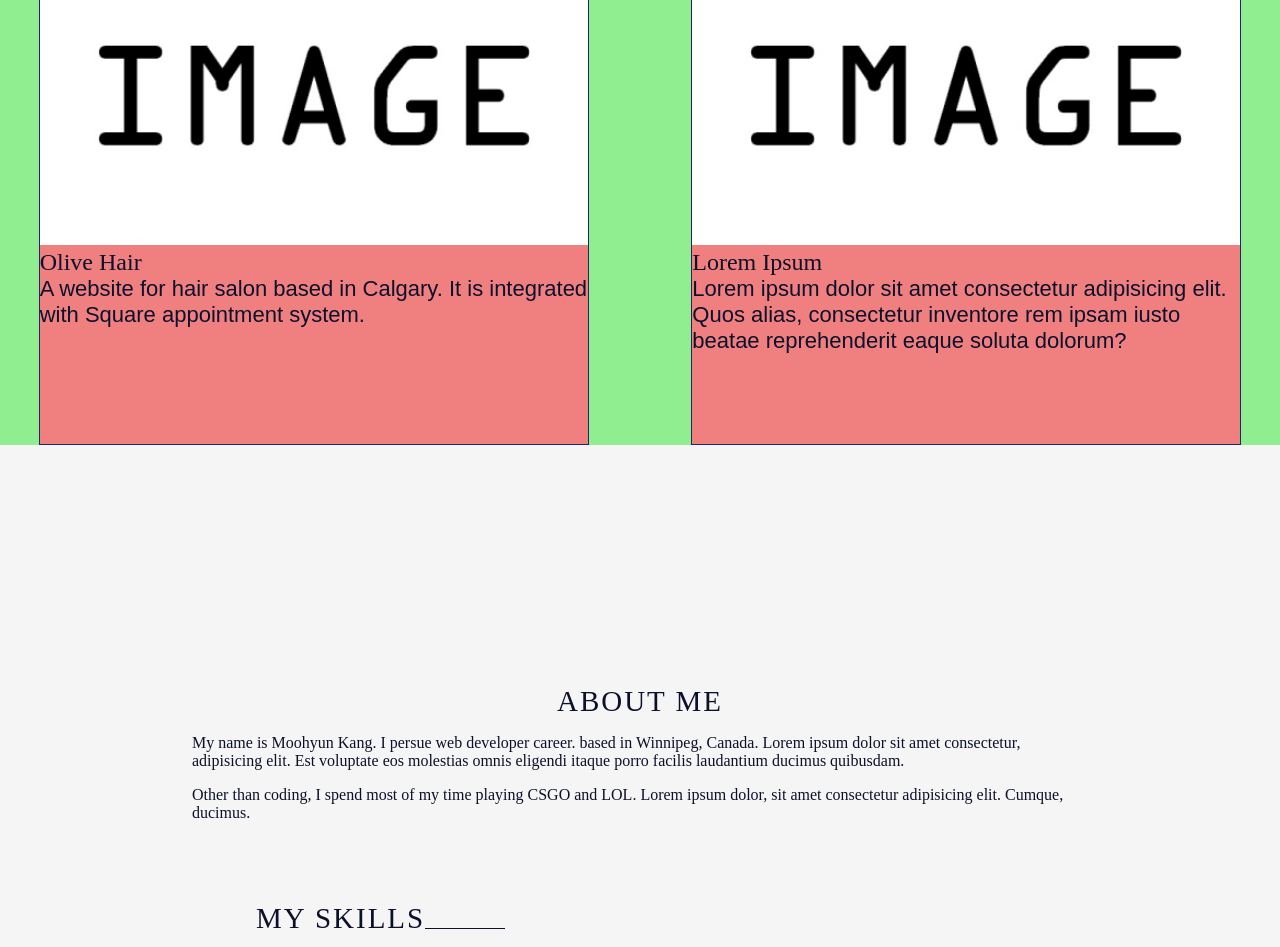
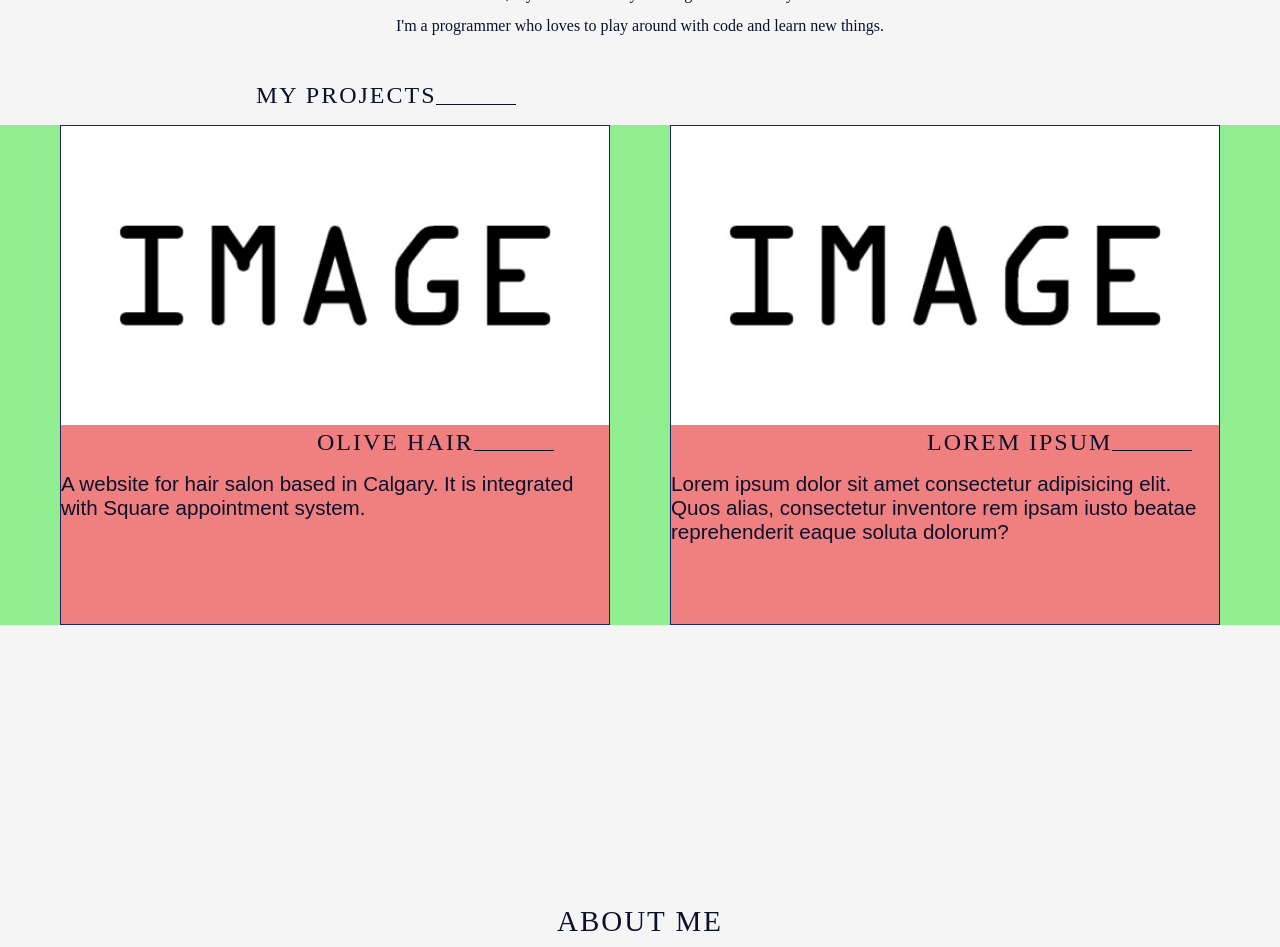
Before and after one commit to moohka/my-portfolio-3.0, a React (Create React App) app: page / in a window 1280 px wide. Shown: the part 280-1227 px from the top of the page. Built offline with nearby package versions, Linux system fonts and the light colour scheme; a web font is replaced by a local one.

Commit message:
sub-title style

```diff
--- a/src/components/mains/About.jsx
+++ b/src/components/mains/About.jsx
@@ -11,10 +11,16 @@ const About = () => {
         <h1 className="about-me-h">About Me</h1>
 
         <p className="about-me-p">
-          My name is Moohyun Kang. I persue web developer career. based in
-          Winnipeg, Canada. Lorem ipsum dolor sit amet consectetur, adipisicing
-          elit. Est voluptate eos molestias omnis eligendi itaque porro facilis
-          laudantium ducimus quibusdam.
+          Hello, I am a web developer based in Winnipeg, MB Canada. Initially, I
+          studied aviation in Providence UC. However, I felt that it was not for
+          me. I dropped out of the school during Covid time and looked for
+          different career path. Then I came across with Computer Science. I
+          enrolled into a certificate program, Software Development, offered by
+          Red River College. I learned general computer science, relational
+          database (SQL) and Java. During the learning, I found my interest in
+          Web Development. So, I continued studying on that field on my own. I'm
+          looking forward to make the leap and continue refining my skills with
+          the right company.
         </p>
 
         <p className="about-me-p">
--- a/src/components/mains/Home.jsx
+++ b/src/components/mains/Home.jsx
@@ -5,8 +5,15 @@ const Home = () => {
     <div className="main" id="home">
       <div className="home-intro">
         <h1 className="intro-title">Web Developer, Programer</h1>
-        <p className="intro-greeting">Hello, my name is Moohyun Kang</p>
+        <p className="intro-greeting">
+          Hello, my name is Moohyun Kang. Nice to meet you
+          <br />
+          I'm a programmer who loves to play around with code and learn new
+          things.
+        </p>
       </div>
+
+      <div className="effect"></div>
 
       <Projects />
     </div>
--- a/src/components/subs/Projects.jsx
+++ b/src/components/subs/Projects.jsx
@@ -3,6 +3,9 @@ import image from "../../visuals/image.jpg";
 const Projects = () => {
   return (
     <div className="sub" id="projects">
+      <h2 className="project-title">My Projects</h2>
+
+      <div className="project-container">
         <div className="project-div">
           <img className="project-thumbnail" alt="thumbnail" src={image}></img>
           <h2 className="project-title">Olive Hair</h2>
@@ -22,6 +25,7 @@ const Projects = () => {
           </p>
         </div>
       </div>
+    </div>
   );
 };
 
--- a/src/styles/scss/_About.scss
+++ b/src/styles/scss/_About.scss
@@ -2,15 +2,17 @@
 
 #about {
   & .about-me {
-    margin-bottom: 10vh;
+    margin-bottom: 15vh;
 
     & .about-me-h {
       @include main-title;
     }
 
     & .about-me-p {
+      font-size: $font-size-medium;
       margin: 1rem auto;
       width: 70vw;
+      line-height: 1.6rem;
     }
   }
 } //end of about
--- a/src/styles/scss/_Home.scss
+++ b/src/styles/scss/_Home.scss
@@ -1,12 +1,11 @@
 @use "abstracts" as *;
 
 #home {
-  //dev
-  background-color: skyblue;
+  margin-top: 10vh;
 
   & .intro-title {
     font-weight: 100;
-    font-size: 50px;
+    font-size: 60px;
     margin-bottom: 2rem;
     text-align: center;
   }
@@ -14,5 +13,6 @@
   & .intro-greeting {
     margin-bottom: 5vh;
     text-align: center;
+    line-height: 2rem;
   }
 } //end of home
--- a/src/styles/scss/_Projects.scss
+++ b/src/styles/scss/_Projects.scss
@@ -1,16 +1,22 @@
 @use "abstracts" as *;
 
 #projects {
-  display: grid;
-  grid-template-columns: repeat(auto-fit, minmax(0, 550px));
-  justify-content: space-evenly;
-  gap: 10vh 5vw;
-  //dev
-  background-color: lightgreen;
+  & .project-title {
+    @include sub-title;
+    margin-bottom: 1rem;
+  }
 
-  .project-div {
+  & .project-container {
+    display: grid;
+    grid-template-columns: repeat(auto-fit, minmax(400px, 550px));
+    justify-content: space-evenly;
+    gap: 10vh 0;
+    //dev
+    background-color: lightgreen;
+  }
+
+  & .project-div {
     border: 1px solid $color-main;
-    width: 100%;
     height: 500px;
     margin: auto;
     //dev
--- a/src/styles/scss/_Skills.scss
+++ b/src/styles/scss/_Skills.scss
@@ -2,23 +2,11 @@
 
 #skills {
   & .skill-title {
-    @include main-title;
-    position: relative;
-    display: inline-block;
-    margin-left: 20vw;
-    text-align: left;
+    @include sub-title;
+    margin-bottom: 1rem;
 
     @include tablet {
       margin-left: 0;
-    }
-
-    &::before {
-      content: "";
-      position: absolute;
-      width: 5rem;
-      height: 0.9em;
-      right: -5rem;
-      border-bottom: 1px solid $color-black;
     }
   }
 
--- a/src/styles/scss/_mains.scss
+++ b/src/styles/scss/_mains.scss
@@ -2,7 +2,7 @@
 
 .main {
   margin: auto;
-  margin-bottom: 30vh;
+  margin-bottom: 35vh;
 
   @include tablet {
     width: 90vw;
--- a/src/styles/style.css
+++ b/src/styles/style.css
@@ -1,6 +1,6 @@
 @import url("https://fonts.googleapis.com/css2?family=EB+Garamond&family=Poppins&family=Unna&display=swap");
 #about .about-me {
-  margin-bottom: 10vh;
+  margin-bottom: 15vh;
 }
 #about .about-me .about-me-h {
   text-align: center;
@@ -8,11 +8,12 @@
   font-weight: 100;
   text-transform: uppercase;
   letter-spacing: 2px;
-  margin-bottom: 0.8rem;
 }
 #about .about-me .about-me-p {
+  font-size: calc(19px + 0.2vmin);
   margin: 1rem auto;
   width: 70vw;
+  line-height: 1.6rem;
 }
 
 * {
@@ -49,7 +50,6 @@ body {
   font-weight: 100;
   text-transform: uppercase;
   letter-spacing: 2px;
-  margin-bottom: 0.8rem;
 }
 
 .contact-form {
@@ -90,7 +90,7 @@ body {
 .form-element .form-label {
   pointer-events: none;
   transform-origin: left bottom;
-  font-size: calc(14px + 1vmin);
+  font-size: calc(19px + 0.2vmin);
   transform: translate(0, 1.3rem) scale(0.8);
   transition: inherit;
 }
@@ -277,17 +277,18 @@ footer #copyright-div .footer-copyright {
 }
 
 #home {
-  background-color: skyblue;
+  margin-top: 10vh;
 }
 #home .intro-title {
   font-weight: 100;
-  font-size: 50px;
+  font-size: 60px;
   margin-bottom: 2rem;
   text-align: center;
 }
 #home .intro-greeting {
   margin-bottom: 5vh;
   text-align: center;
+  line-height: 2rem;
 }
 
 nav {
@@ -346,16 +347,34 @@ nav.navdown {
   color: white;
 }
 
-#projects {
+#projects .project-title {
+  position: relative;
+  display: inline-block;
+  text-align: left;
+  font-size: calc(20px + 0.5vmin);
+  font-weight: 100;
+  text-transform: uppercase;
+  letter-spacing: 2px;
+  margin-left: 20vw;
+  margin-bottom: 1rem;
+}
+#projects .project-title::before {
+  content: "";
+  position: absolute;
+  width: 5rem;
+  height: 0.9em;
+  right: -5rem;
+  border-bottom: 1px solid #0d102b;
+}
+#projects .project-container {
   display: grid;
-  grid-template-columns: repeat(auto-fit, minmax(0, 550px));
+  grid-template-columns: repeat(auto-fit, minmax(400px, 550px));
   justify-content: space-evenly;
-  gap: 10vh 5vw;
+  gap: 10vh 0;
   background-color: lightgreen;
 }
 #projects .project-div {
   border: 1px solid #1d2467;
-  width: 100%;
   height: 500px;
   margin: auto;
   background-color: lightcoral;
@@ -371,25 +390,19 @@ nav.navdown {
 }
 #projects .project-div .project-detail {
   font-family: sans-serif;
-  font-size: calc(14px + 1vmin);
+  font-size: calc(19px + 0.2vmin);
 }
 
 #skills .skill-title {
-  text-align: center;
-  font-size: calc(25px + 0.5vmin);
+  position: relative;
+  display: inline-block;
+  text-align: left;
+  font-size: calc(20px + 0.5vmin);
   font-weight: 100;
   text-transform: uppercase;
   letter-spacing: 2px;
-  margin-bottom: 0.8rem;
-  position: relative;
-  display: inline-block;
   margin-left: 20vw;
-  text-align: left;
-}
-@media only screen and (max-width: 780px) {
-  #skills .skill-title {
-    margin-left: 0;
-  }
+  margin-bottom: 1rem;
 }
 #skills .skill-title::before {
   content: "";
@@ -398,6 +411,11 @@ nav.navdown {
   height: 0.9em;
   right: -5rem;
   border-bottom: 1px solid #0d102b;
+}
+@media only screen and (max-width: 780px) {
+  #skills .skill-title {
+    margin-left: 0;
+  }
 }
 #skills .skill-list {
   width: 80vw;
@@ -421,7 +439,7 @@ nav.navdown {
 
 .main {
   margin: auto;
-  margin-bottom: 30vh;
+  margin-bottom: 35vh;
 }
 @media only screen and (max-width: 780px) {
   .main {
```
Also changed, not shown: src/styles/scss/abstracts/_mixins.scss (+20 -1 lines), src/styles/scss/abstracts/_variables.scss (+5 -2 lines), 1 other file (tests, documents, lock files or other folders). Lines whose indentation alone changed are shown as unchanged.
